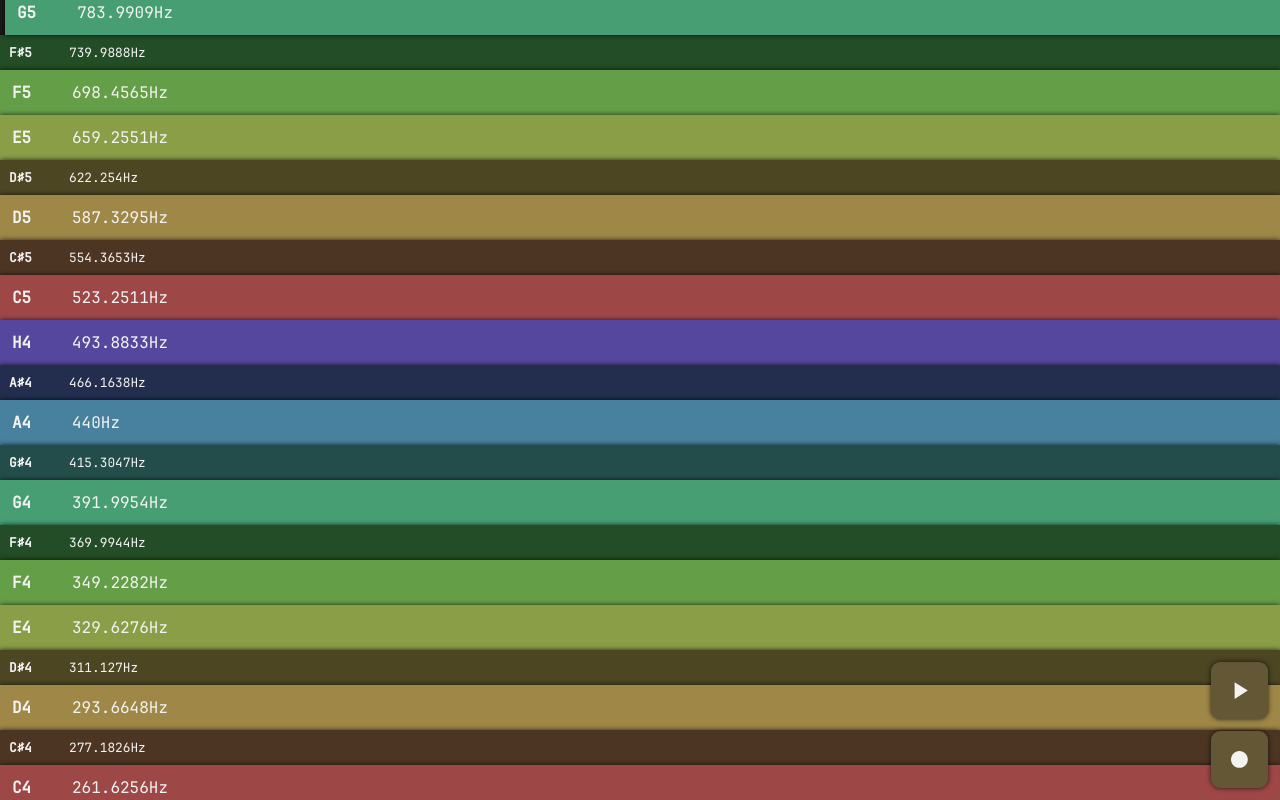
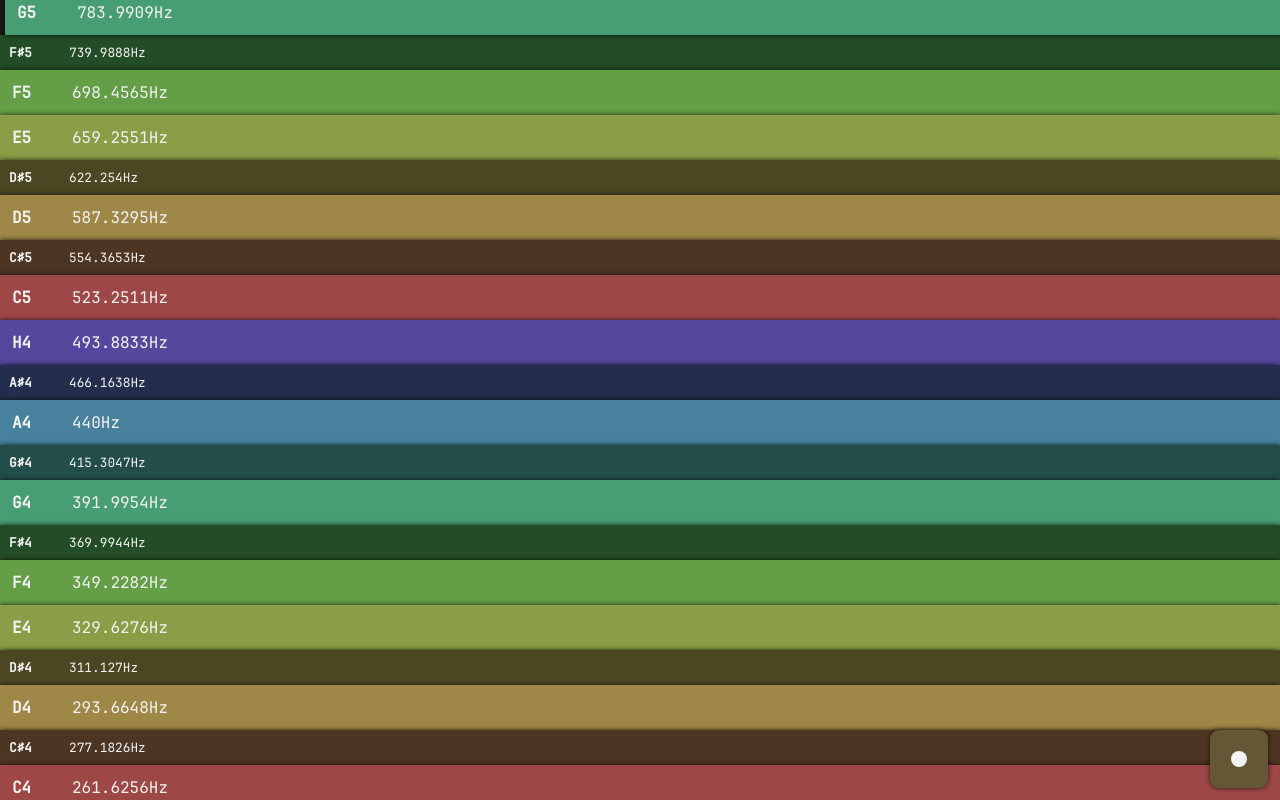
Before and after one commit to FrameXX/melody-generator-web, a Vue app: page / in a window 1280 px wide. Built offline with nearby package versions, Linux system fonts and the light colour scheme.

Commit message:
Add major feature including ability to record the oscillator playback

```diff
--- a/src/App.vue
+++ b/src/App.vue
@@ -5,24 +5,44 @@ import Toaster from "./components/Toaster.vue";
 import App from "./modules/app";
 import Icon from "./components/Icon.vue";
 import TonePad from "./components/TonePad.vue";
+import { computed } from "vue";
 const app = new App();
+
+const recordButtonTitle = computed(() => {
+  return app.recordingOscillator.value
+    ? "Zastavit nahrávání"
+    : "Spustit nahrávání";
+});
+
+const playButtonVisible = computed(() => {
+  return !app.recordingOscillator.value && app.recordedMelody.value;
+});
 </script>
 
 <template>
   <main>
     <div id="tone-pad-wrapper">
-      <tone-pad />
+      <tone-pad :oscillator="app.oscillator" />
     </div>
     <div id="actions">
-      <button title="">
-        <icon icon-id="record" />
+      <button
+        :title="recordButtonTitle"
+        @click="app.toggleOscillatorRecording()"
+      >
+        <div
+          id="record-icon"
+          class="icon"
+          :class="{ recording: app.recordingOscillator.value }"
+        ></div>
       </button>
-      <button>
-        <icon title="přehrát" icon-id="play" />
-      </button>
+      <transition name="scale">
+        <button v-show="playButtonVisible" title="přehrát">
+          <icon icon-id="play" />
+        </button>
+      </transition>
     </div>
   </main>
-  <toaster :toaster="app.ui.toaster" />
+  <toaster :toaster="app.toaster" />
 </template>
 
 <style lang="scss">
@@ -46,6 +66,7 @@ main {
   gap: var(--spacing-medium);
 
   button {
+    @include square-size(40px);
     padding: var(--spacing-small);
     margin: 0;
   }
@@ -56,4 +77,26 @@ main {
   height: 100%;
   @include flex-center;
 }
+
+#record-icon {
+  @include square-size(var(--font-size-medium));
+  background-color: currentColor;
+  border-radius: 50%;
+  transition: border-radius var(--transition-duration-short) linear;
+
+  &.recording {
+    border-radius: 0;
+  }
+}
+
+.scale-enter-active,
+.scale-leave-active {
+  transition: scale var(--transition-duration-short)
+    var(--transition-timing-jump);
+}
+
+.scale-enter-from,
+.scale-leave-to {
+  scale: 0;
+}
 </style>
--- a/src/components/TonePad.vue
+++ b/src/components/TonePad.vue
@@ -2,7 +2,6 @@
 import { PropType } from "vue";
 import Tone from "../modules/tone";
 import Oscillator from "../modules/oscillator";
-import OscillatorRecorder from "../modules/oscillator_recorder";
 
 const props = defineProps({
   tones: {
@@ -30,7 +29,7 @@ const props = defineProps({
       new Tone("G5", 783.9909),
     ],
   },
-  recorder: { type: Object as PropType<OscillatorRecorder> },
+  oscillator: { type: Object as PropType<Oscillator>, required: true },
 });
 
 const emit = defineEmits<{
@@ -38,7 +37,6 @@ const emit = defineEmits<{
   toneEnd: [];
 }>();
 
-const osciallator = new Oscillator(props.recorder);
 let playingToneName: null | string = null;
 let activePad: null | HTMLElement = null;
 
@@ -51,7 +49,7 @@ function setActivePad(value: null | HTMLElement) {
 
 function startTone(event: PointerEvent, tone: Tone) {
   navigator.vibrate(30);
-  osciallator.play(tone.frequency);
+  props.oscillator.play(tone.frequency);
   playingToneName = tone.name;
 
   if (!(event.target instanceof HTMLElement)) return;
@@ -59,16 +57,21 @@ function startTone(event: PointerEvent, tone: Tone) {
 }
 
 function endTone() {
-  if (!osciallator.isPlaying) return;
-  const gainNodeLinearRampDelay = osciallator.playbackDuration / 1700;
-  osciallator.stopPlaying(gainNodeLinearRampDelay);
+  if (!props.oscillator.isPlaying) return;
+
+  const gainNodeLinearRampDelay = Math.min(
+    props.oscillator.playbackDurationMs / 1700,
+    1
+  );
+  props.oscillator.stopPlaying(gainNodeLinearRampDelay);
   playingToneName = null;
 
   setActivePad(null);
 }
 
 function transitionTone(newTone: Tone, pad: HTMLElement) {
-  osciallator.setFrequency(newTone.frequency);
+  props.oscillator.play(newTone.frequency);
+  playingToneName = newTone.name;
   setActivePad(pad);
 }
 
@@ -109,6 +112,7 @@ addEventListener("visibilitychange", () => {
     @touchend="endTone()"
     @pointerup="endTone()"
     @touchmove="trackTouch($event)"
+    @mouseleave="endTone()"
   >
     <div
       role="button"
--- a/src/modules/app.ts
+++ b/src/modules/app.ts
@@ -1,12 +1,58 @@
 import { ref } from "vue";
-import UI from "./ui";
 import NtfyTopicMessenger from "./ntfy_topic_message_box";
+import OscillatorRecorder from "./oscillator_recorder";
+import Oscillator from "./oscillator";
+import OscillatorFinishedPlayback from "./oscillator_finished_playback";
+import Toaster from "./Toaster/toaster";
+import Melody from "./melody";
 
 export default class App {
-  public readonly ui = new UI();
+  public readonly toaster = new Toaster();
   public readonly ntfyTopic = ref("melody-generator");
   // @ts-ignore
-  private speakerMessenger = new NtfyTopicMessenger(this.ntfyTopic.value);
+  private readonly speakerMessenger = new NtfyTopicMessenger(
+    this.ntfyTopic.value
+  );
+  private readonly osciallatorRecorder = new OscillatorRecorder();
 
-  constructor() {}
+  private onOscillatorPlaybackFinish = (
+    playback: OscillatorFinishedPlayback
+  ) => {
+    if (!this.recordingOscillator) return;
+    this.osciallatorRecorder.recordRest(
+      Date.now() - playback.durationMs - this.lastOscillatorPlaybackFinishTime
+    );
+    this.osciallatorRecorder.recordPlayback(playback);
+    this.lastOscillatorPlaybackFinishTime = Date.now();
+  };
+
+  public oscillator = new Oscillator(this.onOscillatorPlaybackFinish);
+  public readonly recordingOscillator = ref(false);
+  private lastOscillatorPlaybackFinishTime = Date.now();
+  public recordedMelody = ref<null | Melody>(null);
+
+  public toggleOscillatorRecording() {
+    this.recordingOscillator.value
+      ? this.stopOscillatorRecording()
+      : this.startOscillatorRecording();
+  }
+
+  private startOscillatorRecording() {
+    this.osciallatorRecorder.reset();
+    if (this.oscillator.isPlaying) this.oscillator.stopPlaying();
+    this.lastOscillatorPlaybackFinishTime = Date.now();
+    this.recordingOscillator.value = true;
+    this.toaster.bake("Started recording", "record");
+  }
+
+  private stopOscillatorRecording() {
+    this.oscillator.isPlaying
+      ? this.oscillator.stopPlaying()
+      : this.osciallatorRecorder.recordRest(
+          Date.now() - this.lastOscillatorPlaybackFinishTime
+        );
+    this.recordingOscillator.value = false;
+    this.recordedMelody.value = this.osciallatorRecorder.recording;
+    this.toaster.bake("Stopped recording", "stop");
+  }
 }
--- a/src/modules/melody.ts
+++ b/src/modules/melody.ts
@@ -1,7 +1,7 @@
 import SoundWave from "./soundwave";
 
 export default class Melody {
-  constructor(public name: string, public soundwaves: SoundWave[]) {}
+  constructor(public soundwaves: SoundWave[]) {}
 
   private isToneOnIndex(index: number) {
     return index < 0 || index >= this.soundwaves.length;
@@ -19,13 +19,17 @@ export default class Melody {
     return string.substring(1, string.length - 1);
   }
 
-  public removeTone(index: number) {
+  public removeSoundwave(index: number) {
     if (!this.isToneOnIndex(index))
       throw new Error(`There's no soundwave on index ${index}.`);
     this.soundwaves.splice(index, 1);
   }
 
-  public getTone(index: number) {
+  public pushSoundwave(soundwave: SoundWave) {
+    this.soundwaves.push(soundwave);
+  }
+
+  public getSoundwave(index: number) {
     if (!this.isToneOnIndex(index))
       throw new Error(`There's no soundwave on index ${index}.`);
     return this.soundwaves[index];
--- a/src/modules/oscillator.ts
+++ b/src/modules/oscillator.ts
@@ -1,14 +1,21 @@
-import OscillatorRecorder from "./oscillator_recorder";
+import OscillatorFinishedPlayback from "./oscillator_finished_playback";
+
+export type OscillatorPlaybackFisnishCallback = (
+  playback: OscillatorFinishedPlayback
+) => any;
 
 export default class Oscillator {
   private readonly audioContext: AudioContext;
   private readonly oscillatorNode: OscillatorNode;
   private readonly gainNode: GainNode;
   public isPlaying: boolean = false;
+  private playingFrequency = 0;
+  private startGainNodeLinearRampDelay = 0;
   public playBackStartTime = 0;
 
-  // @ts-ignore
-  constructor(private readonly recorder?: OscillatorRecorder) {
+  constructor(
+    private readonly playbackFisnishCallback?: OscillatorPlaybackFisnishCallback
+  ) {
     this.audioContext = new AudioContext();
     this.oscillatorNode = this.audioContext.createOscillator();
     this.gainNode = this.audioContext.createGain();
@@ -19,21 +26,21 @@ export default class Oscillator {
     this.oscillatorNode.start(0);
   }
 
-  public get playbackDuration() {
+  public get playbackDurationMs() {
     return Date.now() - this.playBackStartTime;
-  }
-
-  public setFrequency(frequency: number) {
-    this.oscillatorNode.frequency.value = frequency;
   }
 
   public play(
     frequency: number,
-    type: OscillatorType = "square",
-    gainNodeLinearRampDelay = 0.1
+    gainNodeLinearRampDelay = 0.1,
+    oscillatorType: OscillatorType = "square"
   ) {
     if (this.audioContext.state != "running") this.audioContext.resume();
-    this.oscillatorNode.type = type;
+
+    this.playingFrequency = frequency;
+    this.startGainNodeLinearRampDelay = gainNodeLinearRampDelay;
+
+    this.oscillatorNode.type = oscillatorType;
     this.oscillatorNode.frequency.value = frequency;
     this.gainNode.gain.cancelScheduledValues(this.audioContext.currentTime);
     this.gainNode.gain.linearRampToValueAtTime(
@@ -51,5 +58,14 @@ export default class Oscillator {
       this.audioContext.currentTime + gainNodeLinearRampDelay
     );
     this.isPlaying = false;
+
+    if (!this.playbackFisnishCallback) return;
+    const playback = new OscillatorFinishedPlayback(
+      this.playingFrequency,
+      this.playbackDurationMs,
+      this.startGainNodeLinearRampDelay,
+      gainNodeLinearRampDelay
+    );
+    this.playbackFisnishCallback(playback);
   }
 }
--- /dev/null
+++ b/src/modules/oscillator_finished_playback.ts
@@ -0,0 +1,8 @@
+export default class OscillatorFinishedPlayback {
+  constructor(
+    public frequency: number,
+    public durationMs: number,
+    public startGainNodeLinearRampDelay: number,
+    public finishGainNodeLinearRampDelay: number
+  ) {}
+}
--- a/src/modules/oscillator_recorder.ts
+++ b/src/modules/oscillator_recorder.ts
@@ -1 +1,45 @@
-export default class OscillatorRecorder {}
+import Melody from "./melody";
+import OscillatorFinishedPlayback from "./oscillator_finished_playback";
+import SoundWave from "./soundwave";
+
+export default class OscillatorRecorder {
+  public recording: Melody = new Melody([]);
+
+  public recordPlayback(playback: OscillatorFinishedPlayback) {
+    const startingSoundwave = new SoundWave(
+      playback.frequency,
+      playback.frequency,
+      0,
+      100,
+      playback.startGainNodeLinearRampDelay
+    );
+    this.recording.pushSoundwave(startingSoundwave);
+
+    const soundwave = new SoundWave(
+      playback.frequency,
+      playback.frequency,
+      100,
+      100,
+      playback.durationMs
+    );
+    this.recording.pushSoundwave(soundwave);
+
+    const finishingSoundwawe = new SoundWave(
+      playback.frequency,
+      playback.frequency,
+      100,
+      0,
+      playback.finishGainNodeLinearRampDelay
+    );
+    this.recording.pushSoundwave(finishingSoundwawe);
+  }
+
+  public recordRest(durationMs: number) {
+    const soundwawe = new SoundWave(0, 0, 0, 0, durationMs);
+    this.recording.pushSoundwave(soundwawe);
+  }
+
+  public reset() {
+    this.recording = new Melody([]);
+  }
+}
--- a/src/modules/ui.ts
+++ /dev/null
@@ -1,7 +0,0 @@
-import Toaster from "./Toaster/toaster";
-
-export default class UI {
-  public readonly toaster = new Toaster();
-
-  constructor() {}
-}
```
